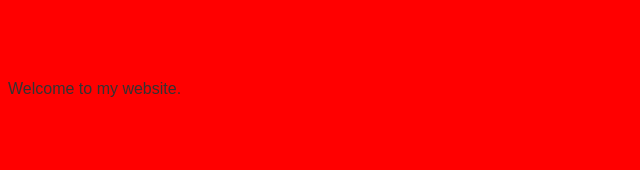
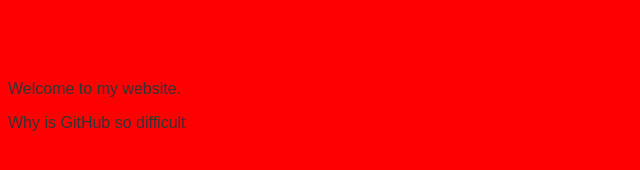
Before and after one commit to BassWoodSucksAtCoding/ScienceFair2024, a plain HTML site: page index.html in a window 1280 px wide. Shown: the whole page, without its empty margins (0-640 px from the left). Drawn offline with Linux system fonts and the light colour scheme.

Commit message:
Update index.html

```diff
--- a/index.html
+++ b/index.html
@@ -9,5 +9,6 @@
 <body>
     <h1>Hello World!</h1>
     <p>Welcome to my website.</p>
+    <p>Why is GitHub so difficult</p>
 </body>
 </html>
```
